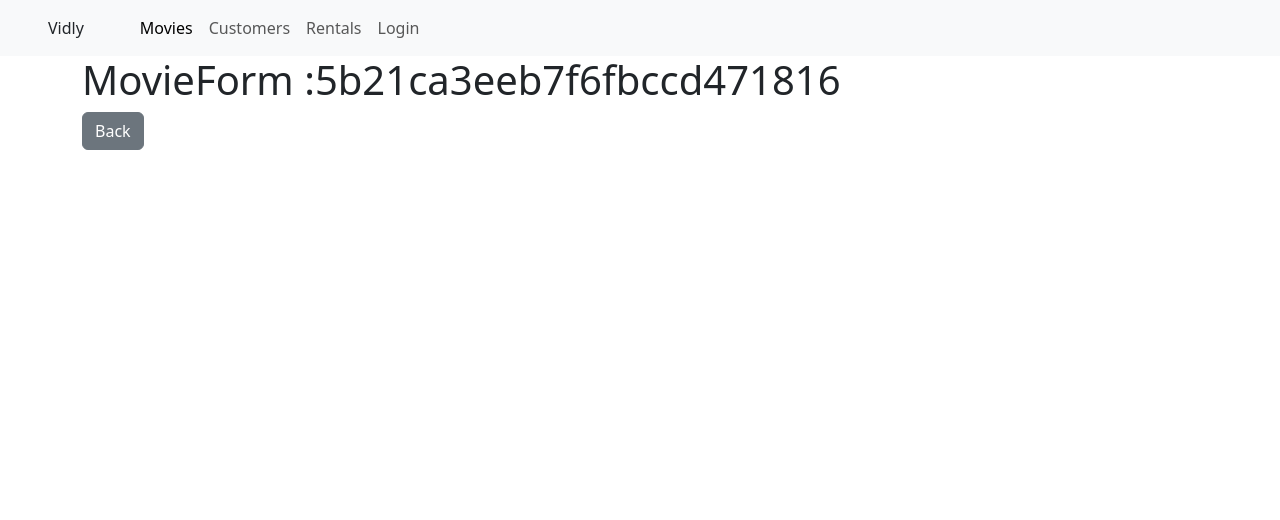
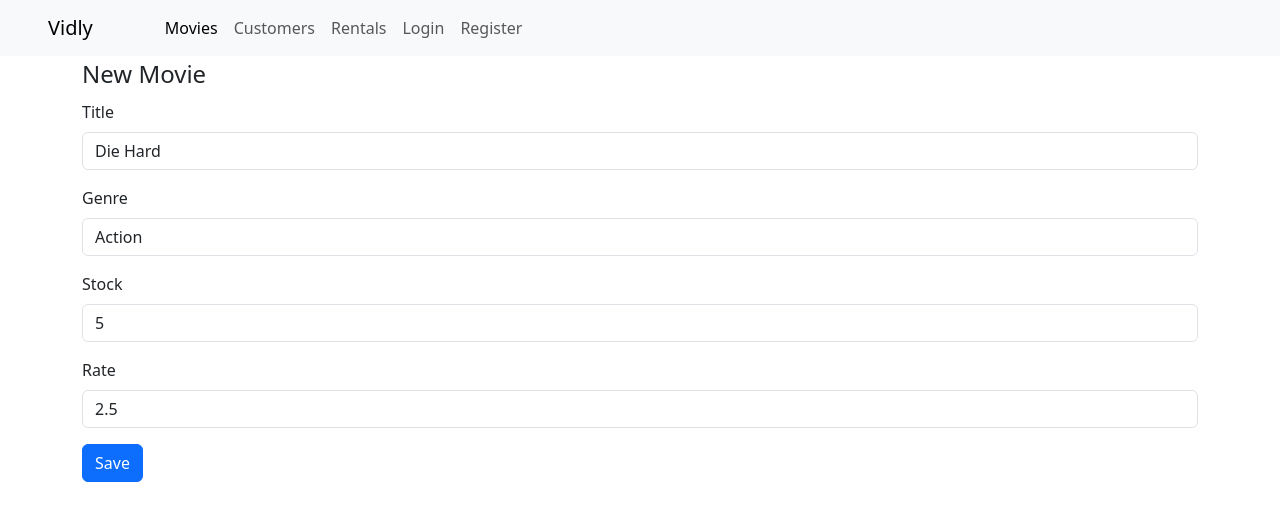
Before and after one commit to MinhajJamraiz/vidly-app, a React (Create React App) app: page /movies/5b21ca3eeb7f6fbccd471816 in a window 1280 px wide. Shown: the top 520 px of the page. Built offline with nearby package versions, Linux system fonts and the light colour scheme.

Commit message:
Added Register and Movies Form

```diff
--- a/src/App.js
+++ b/src/App.js
@@ -7,6 +7,7 @@
 import NotFound from "./components/notFound";
 import MovieForm from "./components/movieForm";
 import LoginForm from "./components/loginForm";
+import RegisterForm from "./components/registerForm";
 
 function App() {
   return (
@@ -14,12 +15,14 @@
       <NavBar />
       <div className="container">
         <Switch>
+          <Route path="/movies/new" component={MovieForm} />
           <Route path="/movies/:id" component={MovieForm} />
           <Route path="/customers" component={Customers} />
           <Route path="/rentals" component={Rentals} />
           <Route path="/notFound" component={NotFound} />
           <Route path="/movies" component={Movies} />
           <Route path="/loginForm" component={LoginForm} />
+          <Route path="/registerForm" component={RegisterForm} />
 
           <Redirect from="/" exact to="/movies" />
           <Redirect to="/notFound" />
--- /dev/null
+++ b/src/components/form.jsx
@@ -0,0 +1,93 @@
+import React, { Component } from "react";
+import Joi from "joi-browser";
+import Input from "./input";
+import Select from "./select";
+
+class Form extends Component {
+  state = { data: {}, errors: {} };
+  validate = () => {
+    const result = Joi.validate(this.state.data, this.schema, {
+      abortEarly: false,
+    });
+    if (!result.error) return null;
+    const errors = {};
+    for (let item of result.error.details) {
+      errors[item.path[0]] = item.message;
+    }
+    console.log(errors);
+    return errors;
+
+    // console.log(result);
+    // const errors = {};
+    // if (this.state.data.username.trim() === "")
+    //   errors.username = "username is required.";
+    // if (this.state.data.password.trim() === "")
+    //   errors.password = "password is required.";
+
+    // return Object.keys(errors).length === 0 ? null : errors;
+  };
+  validateProperty = ({ name, value }) => {
+    const obj = { [name]: value };
+    const schema = { [name]: this.schema[name] };
+    const { error } = Joi.validate(obj, schema);
+    return error ? error.details[0].message : null;
+  };
+  handleSubmit = (e) => {
+    e.preventDefault();
+
+    const errors = this.validate();
+    this.setState({ errors: errors || {} });
+    if (errors) return;
+
+    this.doSubmit();
+  };
+  handleChange = ({ currentTarget: input }) => {
+    const errors = { ...this.state.errors };
+    const errorMessage = this.validateProperty(input);
+    if (errorMessage) errors[input.name] = errorMessage;
+    else delete errors[input.name];
+
+    const data = { ...this.state.data };
+    data[input.name] = input.value;
+    this.setState({ data, errors });
+  };
+  renderButton = (label) => {
+    return (
+      <button
+        onClick={this.handleSubmit}
+        disabled={this.validate()}
+        type="submit"
+        className="btn btn-primary">
+        {label}
+      </button>
+    );
+  };
+  renderInput = (name, label, type = "text") => {
+    const { data, errors } = this.state;
+    return (
+      <Input
+        type={type}
+        name={name}
+        label={label}
+        value={data[name]}
+        onChange={this.handleChange}
+        error={errors[name]}
+      />
+    );
+  };
+  renderSelect = (name, label, options) => {
+    const { data, errors } = this.state;
+    return (
+      <Select
+        name={name}
+        label={label}
+        value={data[name]}
+        options={options}
+        onChange={this.handleChange}
+        error={errors[name]}
+      />
+    );
+  };
+}
+
+export default Form;
--- a/src/components/input.jsx
+++ b/src/components/input.jsx
@@ -1,19 +1,12 @@
 import React from "react";
 const Input = (props) => {
-  const { onChange, name, label, value, error } = props;
+  const { error, name, label, ...rest } = props;
   return (
     <div className="mb-3">
       <label htmlFor={name} className="form-label">
         {label}
       </label>
-      <input
-        name={name}
-        value={value}
-        onChange={onChange}
-        type={name}
-        className="form-control"
-        id={name}
-      />
+      <input {...rest} name={name} className="form-control" id={name} />
       {error && <div className="alert alert-danger">{error}</div>}
     </div>
   );
--- a/src/components/movieForm.jsx
+++ b/src/components/movieForm.jsx
@@ -1,15 +1,78 @@
 import React from "react";
-const MovieForm = ({ match, history }) => {
-  return (
-    <div>
-      <h1>MovieForm :{match.params.id} </h1>
-      <button
-        className="btn btn-secondary"
-        onClick={() => history.replace("/movies")}>
-        Back
-      </button>
-    </div>
-  );
-};
+import Joi from "joi-browser";
+import Form from "./form";
+import { getGenres } from "../services/fakeGenreService";
+
+import { getMovie, saveMovie } from "../services/fakeMovieService";
+
+class MovieForm extends Form {
+  state = {
+    data: {
+      _id: "",
+      title: "",
+      genreId: "",
+      numberInStock: "",
+      dailyRetalRate: "",
+    },
+    errors: {},
+    genres: [],
+  };
+  schema = {
+    _id: Joi.string(),
+    title: Joi.string().required().label("Title"),
+    genreId: Joi.string().required().label("Genre"),
+    numberInStock: Joi.number()
+      .required()
+      .label("Number in Stock")
+      .max(100)
+      .min(0),
+    dailyRentalRate: Joi.number()
+      .required()
+      .label("Daily Rental Rate")
+      .max(5)
+      .min(0),
+  };
+  componentDidMount() {
+    const genres = getGenres();
+    this.setState({ genres });
+
+    const movieId = this.props.match.params.id;
+    if (movieId === "new") return;
+
+    const movie = getMovie(movieId);
+    if (!movie) return this.props.history.replace("/not-found");
+
+    this.setState({ data: this.maptoViewModel(movie) });
+  }
+  maptoViewModel(movie) {
+    return {
+      _id: movie._id,
+      title: movie.title,
+      genreId: movie.genre._id,
+      numberInStock: movie.numberInStock,
+      dailyRentalRate: movie.dailyRentalRate,
+    };
+  }
+  doSubmit = () => {
+    //Server Logic or HTTP request
+    saveMovie(this.state.data);
+    this.props.history.push("/movies");
+    console.log("submitted");
+  };
+
+  render() {
+    return (
+      <form>
+        <legend>New Movie</legend>
+        {this.renderInput("title", "Title")}
+        {this.renderSelect("genreId", "Genre", this.state.genres)}
+        {this.renderInput("numberInStock", "Stock")}
+        {this.renderInput("dailyRentalRate", "Rate")}
+
+        {this.renderButton("Save")}
+      </form>
+    );
+  }
+}
 
 export default MovieForm;
--- a/src/components/movies.jsx
+++ b/src/components/movies.jsx
@@ -7,6 +7,7 @@
 import { getGenres } from "../services/fakeGenreService";
 import MoviesTable from "./moviesTable";
 import _ from "lodash";
+import { Link } from "react-router-dom";
 
 class Movies extends Component {
   state = {
@@ -65,6 +66,12 @@
           />
         </section>
         <section className="col">
+          <Link
+            style={{ margin: 10 }}
+            className=" btn btn-primary"
+            to="/movies/new">
+            New Movie
+          </Link>
           <p>Showing {filtered.length} movies in the database.</p>
           <MoviesTable
             movies={movies}
--- a/src/components/navBar.jsx
+++ b/src/components/navBar.jsx
@@ -3,25 +3,37 @@
 const NavBar = () => {
   return (
     <nav className="ps-5 navbar navbar-expand-lg navbar-light bg-light">
-      <Link className=" nav-link " to="/">
+      <Link className="navbar-brand nav-link " to="/">
         Vidly
       </Link>
+      <button
+        class="navbar-toggler"
+        type="button"
+        data-bs-toggle="collapse"
+        data-bs-target="#navbarNavAltMarkup"
+        aria-controls="navbarNavAltMarkup"
+        aria-expanded="false"
+        aria-label="Toggle navigation">
+        <span class="navbar-toggler-icon"></span>
+      </button>
+      <div className="collapse navbar-collapse" id="navbarNavAltMarkup">
         <div className="ms-5 navbar-nav">
           <NavLink className=" nav-link" to="/movies?">
             Movies
           </NavLink>
-
           <NavLink className=" nav-link" to="/customers">
             Customers
           </NavLink>
-
           <NavLink className=" nav-link" to="/rentals">
             Rentals
           </NavLink>
-
           <NavLink className=" nav-link" to="/loginForm">
             Login
           </NavLink>
+          <NavLink className=" nav-link" to="/registerForm">
+            Register
+          </NavLink>
+        </div>
       </div>
     </nav>
   );
--- /dev/null
+++ b/src/components/registerForm.jsx
@@ -0,0 +1,35 @@
+import React from "react";
+import Joi from "joi-browser";
+import Form from "./form";
+
+class RegisterForm extends Form {
+  state = {
+    data: { username: "", password: "", name: "" },
+    errors: {},
+  };
+  schema = {
+    username: Joi.string().required().label("Username").email(),
+    password: Joi.string().required().label("Password").min(5),
+    name: Joi.string().required().label("name"),
+  };
+
+  doSubmit = () => {
+    //Server Logic or HTTP request
+    console.log("submitted");
+  };
+
+  render() {
+    return (
+      <form>
+        <legend>Register</legend>
+        {this.renderInput("username", "Username", "email")}
+        {this.renderInput("password", "Password", "password")}
+        {this.renderInput("name", "Name", "text")}
+
+        {this.renderButton("Register")}
+      </form>
+    );
+  }
+}
+
+export default RegisterForm;
--- /dev/null
+++ b/src/components/select.jsx
@@ -0,0 +1,28 @@
+import React, { Component } from "react";
+
+class Select extends Component {
+  render() {
+    const { name, label, error, options, ...rest } = this.props;
+    return (
+      <div class="form-group mb-3">
+        <label htmlFor={name} className="form-label">
+          {label}
+        </label>
+        <select name={name} id={name} {...rest} className="form-control">
+          <option value="" />
+          {options.map((option) => (
+            <option key={option._id} value={option._id}>
+              {option.name}
+            </option>
+          ))}
+        </select>
+
+        {error && <div className="alert alert-danger">{error}</div>}
+      </div>
+    );
+  }
+}
+
+export default Select;
+
+// <div className="input-group mb-3">
--- a/src/services/fakeMovieService.js
+++ b/src/services/fakeMovieService.js
@@ -78,13 +78,13 @@
 
 export function saveMovie(movie) {
   let movieInDb = movies.find((m) => m._id === movie._id) || {};
-  movieInDb.name = movie.name;
+  movieInDb.title = movie.title;
   movieInDb.genre = genresAPI.genres.find((g) => g._id === movie.genreId);
   movieInDb.numberInStock = movie.numberInStock;
   movieInDb.dailyRentalRate = movie.dailyRentalRate;
 
   if (!movieInDb._id) {
-    movieInDb._id = Date.now();
+    movieInDb._id = Date.now().toString();
     movies.push(movieInDb);
   }
 
```
Also changed, not shown: src/components/loginForm.jsx (+8 -68 lines). Lines whose indentation alone changed are shown as unchanged.
